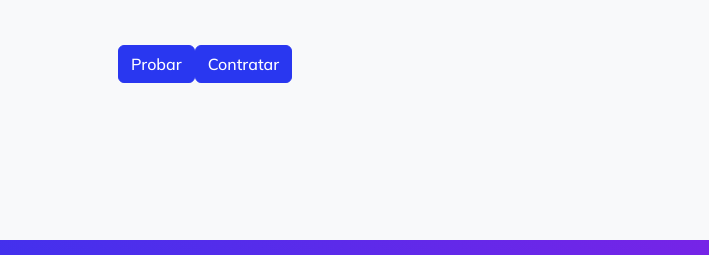
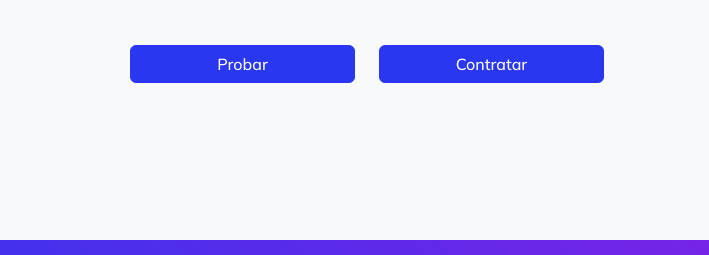
Before and after one commit to ezequielpallini2/LandingBot, a plain HTML site: page index.html in a window 1280 px wide. Shown: the part 469-724 px from the top of the page, 0-709 px from the left. Drawn offline with nearby package versions, Linux system fonts and the light colour scheme.

Commit message:
Some fixes

```diff
--- a/index.html
+++ b/index.html
@@ -5,7 +5,7 @@
         <meta name="viewport" content="width=device-width, initial-scale=1, shrink-to-fit=no" />
         <meta name="description" content="" />
         <meta name="author" content="" />
-        <title>New Age - Start Bootstrap Theme</title>
+        <title>Whatsapp bot</title>
         <link rel="icon" type="image/x-icon" href="assets/favicon.ico" />
         <!-- Bootstrap icons-->
         <link href="https://cdn.jsdelivr.net/npm/bootstrap-icons@1.5.0/font/bootstrap-icons.css" rel="stylesheet" />
@@ -49,23 +49,26 @@
                         <div class="mb-5 mb-lg-0 text-center text-lg-start">
                             <h1 class="display-1 lh-1 mb-3">No pierda mas clientes</h1>
                             <p class="lead fw-normal text-muted mb-5">Responda con un bot de whatsapp de forma rápida y efectiva, desde 5 USD por mes.</p>
-                            <div class="d-flex flex-column flex-lg-row align-items-center">
-                                <div class="mb-2 mb-lg-0 mr-lg-2">
-                                    <a href="">
-                                        <button type="button" class="btn btn-primary position-relative">
+                            <div class="container">
+                                <div class="row">
+                                    <div class="col-lg-6 mb-2 mb-lg-0">
+                                        <a href="#">
+                                            <button type="button" class="btn btn-primary position-relative w-100">
                                                 Probar
                                             </button>
                                         </a>
                                     </div>
 
-                                <div padding>
-                                    <a href="">
-                                        <button type="button" class="btn btn-primary position-relative">
+                                    <div class="col-lg-6">
+                                        <a href="#">
+                                            <button type="button" class="btn btn-primary position-relative w-100">
                                                 Contratar
                                             </button>
                                         </a>
                                     </div>
                                 </div>
+                            </div>
+
 
                         </div>
                     </div>
```
Lines whose indentation alone changed are shown as unchanged.
